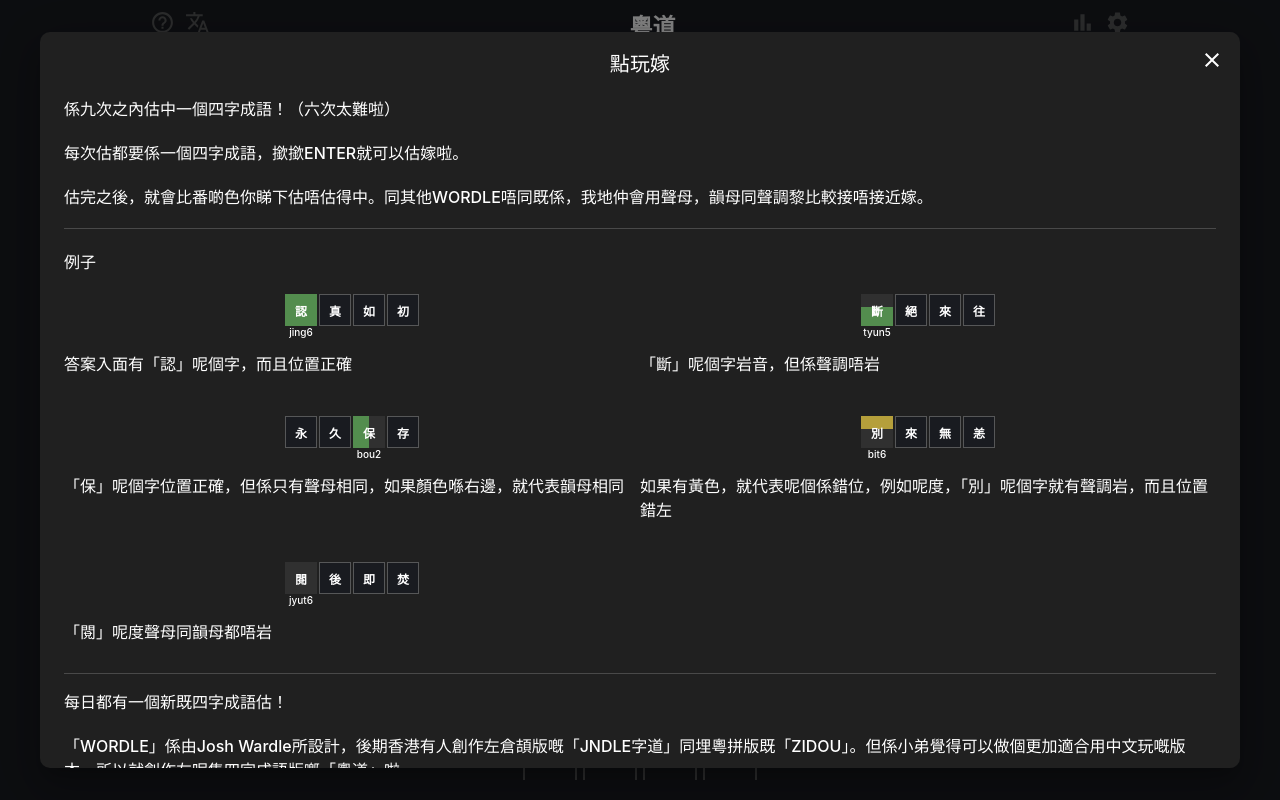
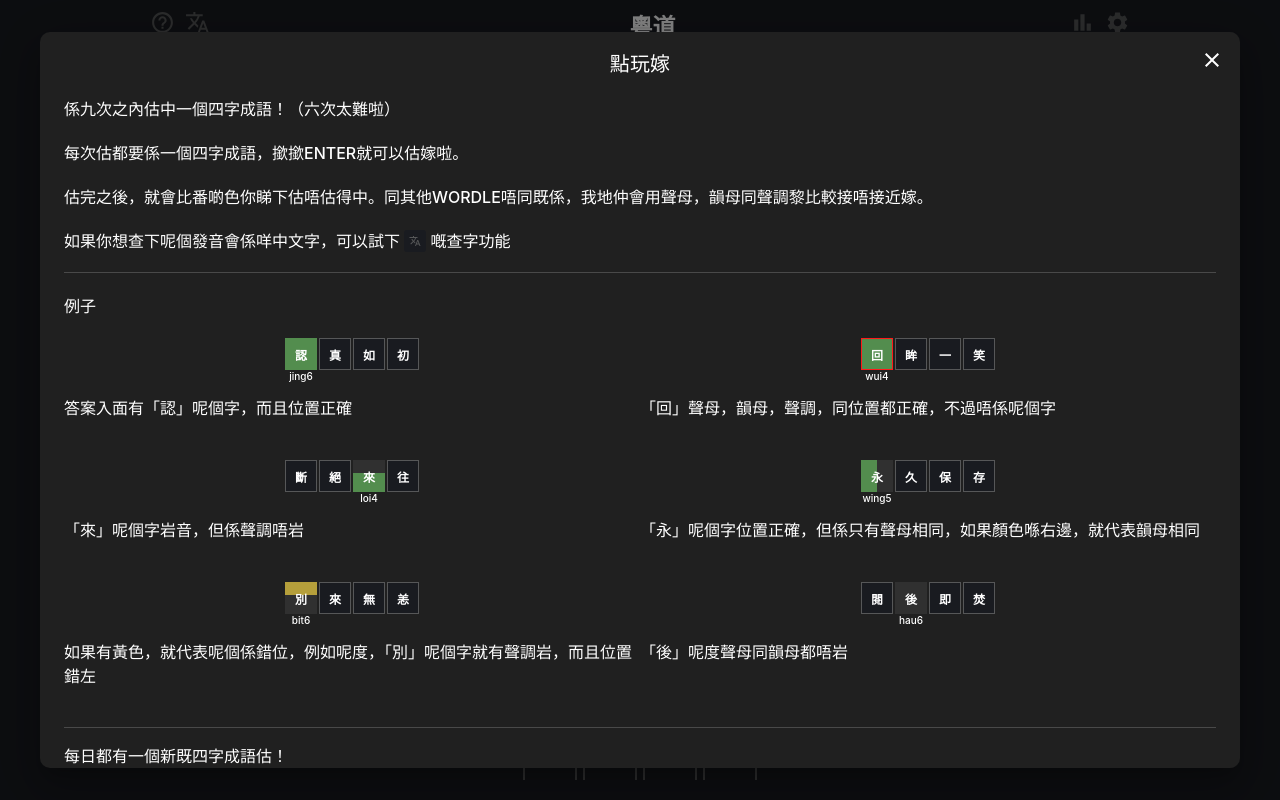
Before and after one commit to Walter0697/Candle, a React (Create React App) app: page / in a window 1280 px wide. Built offline with nearby package versions, Linux system fonts and the light colour scheme.

Commit message:
adding display for same pronounce but wrong word

```diff
--- a/src/components/game/GameTile.js
+++ b/src/components/game/GameTile.js
@@ -41,6 +41,20 @@ function GameTile({
         if (!info.status) return ''
         const currentStatus = info.status === 'win' ? 'ggg' : info.status
         return colour.getColourData(currentStatus, isContrast)
+    }, [info, isContrast])
+
+    const dimension = useMemo(() => {
+        if (!info) return '54px'
+        if (!info.status) return ''
+        if (info.status === 'ggg' && !info.sameWord) return '50px'
+        return '54px'
+    }, [info])
+
+    const backborderColor = useMemo(() => {
+        if (!info) return ''
+        if (!info.status) return ''
+        if (info.status === 'ggg' && !info.sameWord) return `2px solid ${colour.getNonSameWordColour(isContrast)}`
+        return ''
     }, [info, isContrast])
 
     const { transform } = useSpring({
@@ -92,10 +106,14 @@ function GameTile({
                 className={'back-flippable'}
             >
                 <animated.div
-                    className={'flipbox back-flipbox'}
+                    // className={'flipbox back-flipbox'}
+                    className={'flipbox'}
                     style={{
                         background: backgroundColor,
                         transform: celebrateWin,
+                        border: backborderColor,
+                        height: dimension,
+                        width: dimension,
                     }}
                 >
                     {(info && info.word) ? <>{info.word}</> : <>&nbsp;</>}
--- a/src/components/statistic/NextWordle.js
+++ b/src/components/statistic/NextWordle.js
@@ -1,7 +1,7 @@
 import React, { useState, useEffect } from 'react'
 import dayjs from 'dayjs'
 
-function NextWordle({}) {
+function NextWordle() {
     const [ remainingTime, setRemaining ] = useState()
 
     useEffect(() => {
--- a/src/components/tutorial/Tutorial.js
+++ b/src/components/tutorial/Tutorial.js
@@ -1,4 +1,4 @@
-import React, { useState, useEffect } from 'react'
+import React from 'react'
 import {
     Dialog,
     DialogContent,
@@ -7,13 +7,11 @@ import {
     IconButton,
     Grid,
 } from '@mui/material'
+
 import CloseIcon from '@mui/icons-material/Close'
-
-import { useSelector } from 'react-redux'
+import TranslateIcon from '@mui/icons-material/Translate'
 
 import TutorialRow from './TutorialRow'
-
-import record from '../../utils/record'
 
 const TransitionUp = (props) => {
     return <Grow {...props} />
@@ -81,6 +79,11 @@ function Tutorial({
                             >
                                 估完之後，就會比番啲色你睇下估唔估得中。同其他WORDLE唔同既係，我地仲會用聲母，韻母同聲調黎比較接唔接近嫁。
                             </Grid>
+                            <Grid item xs={12} md={12} lg={12}
+                                className={'tutorial-intro'}
+                            >
+                                如果你想查下呢個發音會係咩中文字，可以試下 <TranslateIcon sx={{ color: '#565758', fontSize: '12px', backgroundColor: '#191b20', verticalAlign: 'bottom', padding: '5px', borderRadius: '3px' }}/> 嘅查字功能
+                            </Grid>
                         </Grid>
                     </Grid>
                     <Grid item xs={12} md={12} lg={12}>
@@ -99,7 +102,19 @@ function Tutorial({
                                     words={'認真如初'}
                                     pronounces={['jing6', 'zan1', 'jyu4', 'co1']}
                                     sampleStatus={'ggg'}
+                                    sameWord={true}
                                     explain={'答案入面有「{target}」呢個字，而且位置正確'}
+                                />
+                            </Grid>
+                            <Grid item xs={12} md={6} lg={6}
+                                className={'tutorial-row'}
+                            >
+                                <TutorialRow
+                                    words={'回眸一笑'}
+                                    pronounces={['wui4', 'mau4', 'jat1', 'siu3']}
+                                    sampleStatus={'ggg'}
+                                    sameWord={false}
+                                    explain={'「{target}」聲母，韻母，聲調，同位置都正確，不過唔係呢個字'}
                                 />
                             </Grid>
                             <Grid item xs={12} md={6} lg={6}
@@ -109,6 +124,7 @@ function Tutorial({
                                     words={'斷絕來往'}
                                     pronounces={['tyun5', 'zyut6', 'loi4', 'wong5']}
                                     sampleStatus={'ggx'}
+                                    sameWord={false}
                                     explain={'「{target}」呢個字岩音，但係聲調唔岩'}
                                 />
                             </Grid>
@@ -119,6 +135,7 @@ function Tutorial({
                                     words={'永久保存'}
                                     pronounces={['wing5', 'gau2', 'bou2', 'cyun4']}
                                     sampleStatus={'gxx'}
+                                    sameWord={false}
                                     explain={'「{target}」呢個字位置正確，但係只有聲母相同，如果顏色喺右邊，就代表韻母相同'}
                                 />
                             </Grid>
@@ -129,6 +146,7 @@ function Tutorial({
                                     words={'別來無恙'}
                                     pronounces={['bit6', 'loi4', 'mou4', 'joeng6']}
                                     sampleStatus={'xxy'}
+                                    sameWord={false}
                                     explain={'如果有黃色，就代表呢個係錯位，例如呢度，「{target}」呢個字就有聲調岩，而且位置錯左'}
                                 />
                             </Grid>
@@ -139,6 +157,7 @@ function Tutorial({
                                     words={'閱後即焚'}
                                     pronounces={['jyut6', 'hau6', 'zik1', 'fan4']}
                                     sampleStatus={'xxx'}
+                                    sameWord={false}
                                     explain={'「{target}」呢度聲母同韻母都唔岩'}
                                 />
                             </Grid>
@@ -156,6 +175,11 @@ function Tutorial({
                             >
                                 「WORDLE」係由Josh Wardle所設計，後期香港有人創作左倉頡版嘅「JNDLE字道」同埋粵拼版既「ZIDOU」。但係小弟覺得可以做個更加適合用中文玩嘅版本，所以就創作左呢隻四字成語版嘅「粵道」啦。
                             </Grid>
+                            <Grid item xs={12} md={12} lg={12}
+                                className={'tutorial-intro'}
+                            >
+                                註：以上示範嘅四字詞語唔一定會係字庫入面
+                            </Grid>
                         </Grid>
                     </Grid>
                 </Grid>
--- a/src/components/tutorial/TutorialRow.js
+++ b/src/components/tutorial/TutorialRow.js
@@ -8,6 +8,7 @@ function TutorialRow({
     words,
     pronounces,
     sampleStatus,
+    sameWord,
     explain,
 }) {
     const [ targetPosition, setTarget ] = useState(-1)
@@ -30,10 +31,10 @@ function TutorialRow({
                     marginBottom: '10px',
                 }}
             >
-                <TutorialTile word={words.charAt(0)} pronounce={pronounces[0]} status={(targetPosition === 0) ? sampleStatus: ''}/>
-                <TutorialTile word={words.charAt(1)} pronounce={pronounces[1]} status={(targetPosition === 1) ? sampleStatus: ''}/>
-                <TutorialTile word={words.charAt(2)} pronounce={pronounces[2]} status={(targetPosition === 2) ? sampleStatus: ''}/>
-                <TutorialTile word={words.charAt(3)} pronounce={pronounces[3]} status={(targetPosition === 3) ? sampleStatus: ''}/>
+                <TutorialTile word={words.charAt(0)} pronounce={pronounces[0]} status={(targetPosition === 0) ? sampleStatus: ''} sameWord={sameWord} />
+                <TutorialTile word={words.charAt(1)} pronounce={pronounces[1]} status={(targetPosition === 1) ? sampleStatus: ''} sameWord={sameWord} />
+                <TutorialTile word={words.charAt(2)} pronounce={pronounces[2]} status={(targetPosition === 2) ? sampleStatus: ''} sameWord={sameWord} />
+                <TutorialTile word={words.charAt(3)} pronounce={pronounces[3]} status={(targetPosition === 3) ? sampleStatus: ''} sameWord={sameWord} />
             </div>
             <div className={'tutorial-intro'}>{text}</div>
         </>
--- a/src/components/tutorial/TutorialTile.js
+++ b/src/components/tutorial/TutorialTile.js
@@ -12,6 +12,7 @@ function TutorialTile({
     word,
     status,
     pronounce,
+    sameWord,
 }) {
     const isContrast = useSelector((state) => state.colour.isContrast)
 
@@ -24,6 +25,18 @@ function TutorialTile({
         from: { transform: 'rotateY(0deg)' },
         to: { transform: ( status && status !== 'inactive' ) ? 'rotateY(180deg)' : 'rotateY(0deg)' },
     })
+
+    const dimension = useMemo(() => {
+        if (!status) return '32px'
+        if (status === 'ggg' && !sameWord) return '30px'
+        return '32px'
+    }, [status, sameWord])
+
+    const backborderColor = useMemo(() => {
+        if (!status) return ''
+        if (status === 'ggg' && !sameWord) return `1px solid ${colour.getNonSameWordColour(isContrast)}`
+        return ''
+    }, [status, sameWord, isContrast])
 
     return (
         <animated.div
@@ -46,9 +59,13 @@ function TutorialTile({
                 className={'back-flippable'}
             >
                 <div
-                    className={'templatebox back-templatebox'}
+                    // className={'templatebox back-templatebox'}
+                    className={'templatebox'}
                     style={{
                         background: backgroundColor,
+                        border: backborderColor,
+                        height: dimension,
+                        width: dimension,
                     }}
                 >
                     {word ? <>{word}</> : <>&nbsp;</>}
--- a/src/utils/colour.js
+++ b/src/utils/colour.js
@@ -15,6 +15,11 @@ const wrongPlaceColour = {
 const toneColour = {
     normal: '#994dad',
     contrast: '#cc00ff',
+}
+
+const notSameWordColour = {
+    normal: '#ff1a1a',
+    contrast: '#3af5eb',
 }
 
 const getColourData = (data, isContrast) => {
@@ -94,11 +99,15 @@ const topbottom = (colour1, colour2) => {
     return `${prefix}${gradient}`
 }
 
-// 270deg for top one
+const getNonSameWordColour = (isContrast) => {
+    if (isContrast) return notSameWordColour.contrast
+    return notSameWordColour.normal
+}
 
 const colour = {
     getColourData,
     parseColourData,
+    getNonSameWordColour,
 }
 
 export default colour
--- a/src/utils/record.js
+++ b/src/utils/record.js
@@ -31,8 +31,9 @@ const parseCurrentRecord = (data, currentIndex, pending) => {
     for (let i = 0; i < 4; i++) {
         const word = currentRowList[i].word
         const status = pending[i].status
+        const sameWord = pending[i].sameWord
         const pronounce = pending[i].pronounce
-        currentRowList[i] = { word: word, status: status, pronounce: pronounce }
+        currentRowList[i] = { word: word, status: status, pronounce: pronounce, sameWord: sameWord }
     }
     list[currentIndex] = currentRowList
     return list
```
